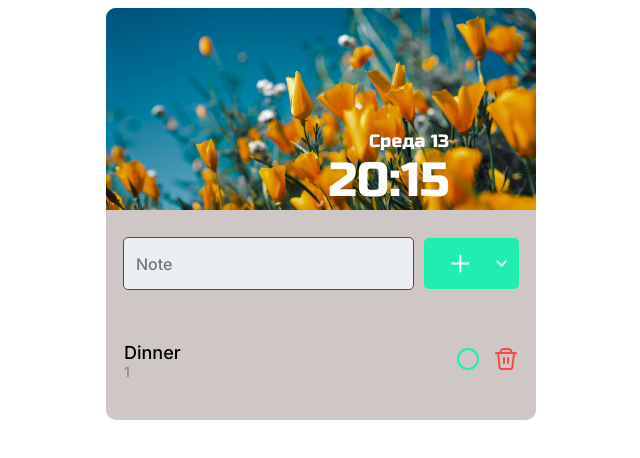
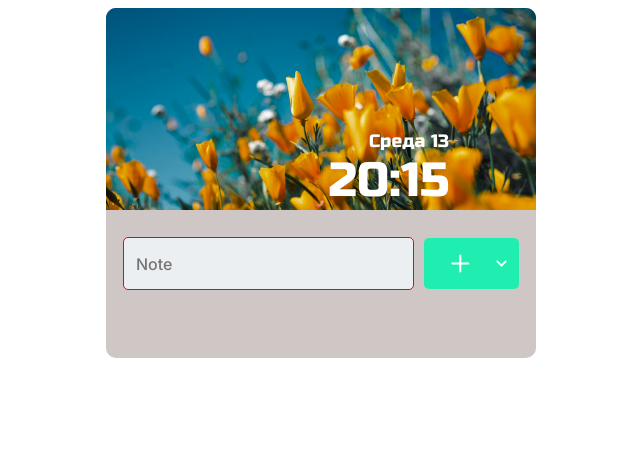
Before and after one commit to Kizya007/todo, a Vue app: page / in a window 1280 px wide. Shown: the top 458 px of the page, without its empty margins (319-959 px from the left). Built offline with nearby package versions, Linux system fonts and the light colour scheme.

Commit message:
set todos in local storage

```diff
--- a/src/App.vue
+++ b/src/App.vue
@@ -44,12 +44,9 @@ export default {
     arrowBottom,
   },
   setup() {
-    const todos = ref([
-      {
-        title: "Dinner",
-        date: "1",
-      },
-    ]);
+    const todos = localStorage.getItem("todos")
+      ? ref(JSON.parse(localStorage.getItem("todos")))
+      : ref([]);
     const date = new Date();
     const form = reactive({
       text: "",
@@ -87,6 +84,7 @@ export default {
           title: form.text,
           date: nowTime,
         });
+        localStorage.setItem("todos", JSON.stringify(todos.value));
       }
     }
 
```
